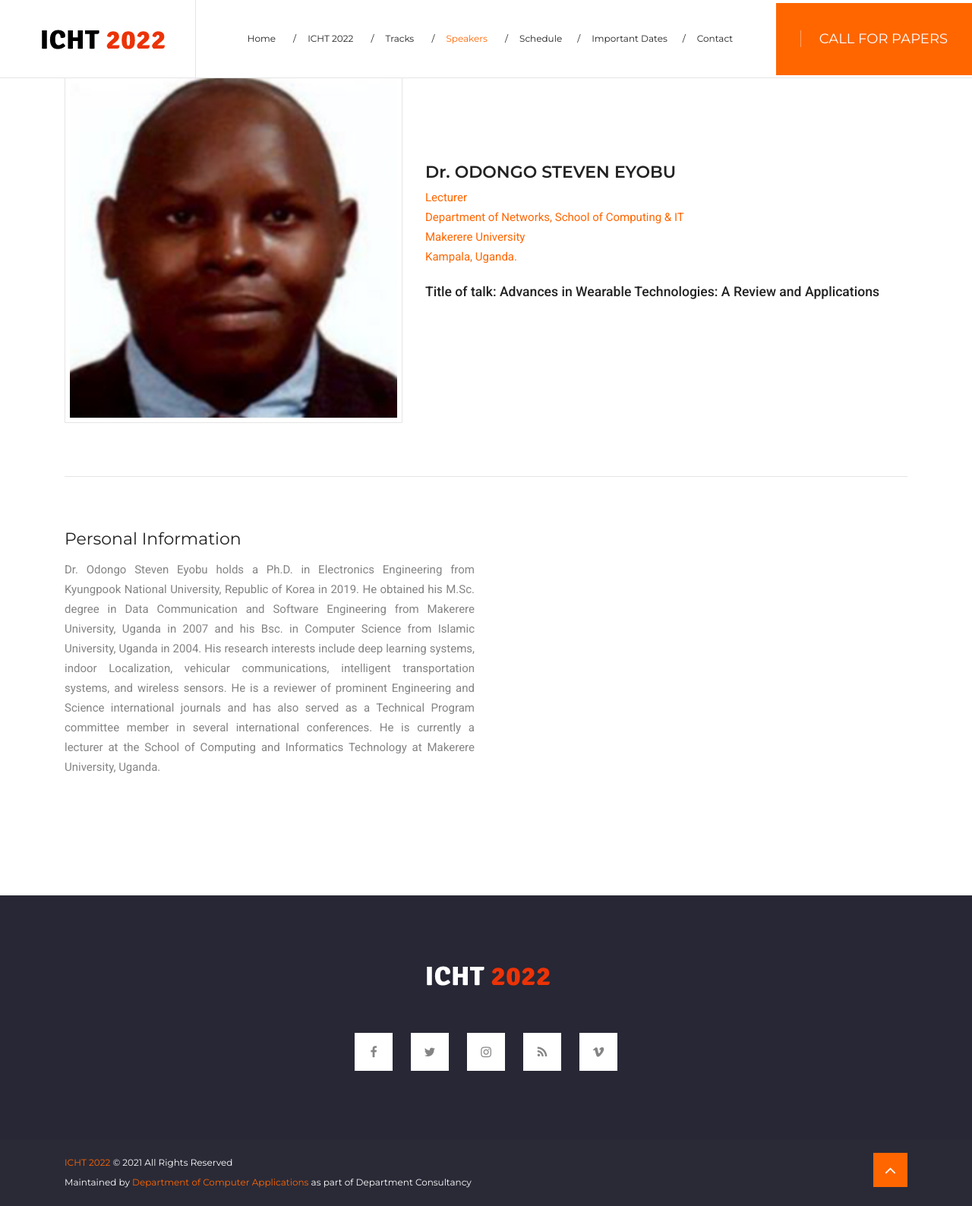
After one commit to sarangi/ICHT2022, a PHP site: page /t2sp2.php in a window 1280 px wide. The commit adds this page. Shown: the whole page at 76% size. Run offline with PHP 8.4, Linux system fonts and the light colour scheme; data that the repository does not hold is empty; some libraries are stand-ins or nearby versions.

Commit message:
Speaker Updation

```diff
--- a/about_us_4_4.php
+++ b/about_us_4_4.php
@@ -39,7 +39,7 @@
 										<li>Dr. Srinivasarao Yaragalla, Postdoctoral Researcher, Italian Institute of Technology (IIT), Via Morego 30, Genova, Italy.</li>
 										<li>Dr. Taha Nazir, Head, Microbiology and Molecular Biology Research Group, Forresdale Circle Mississauga, Canada.</li>
 										<li>Dr. Wafaa Abed Al Razzaq, Founder and President, International Organization of Creativity for Peace, London, UK.</li>
-										<li>Dr. Ziga Emersic, Teaching Assistant, Faculty of Computer & Information Science, Computer Vision Lab, University of Ljubljana, Slovenia.</li>
+										<li>Dr. Ziga Emersics, Teaching Assistant, Faculty of Computer & Information Science, Computer Vision Lab, University of Ljubljana, Slovenia.</li>
 										<li>Prof. (Dr.) Sabu Thomas, Vice Chancellor, Mahatma Gandhi University, Kottayam, Kerala, India.</li>
 										<li>Prof. (Dr.) K N Madhusoodanan, Vice Chancellor, Cochin University of Science and Technology, Kerala, India.</li>
 										<li>Prof. (Dr.) Dileep Kumar, Pro Vice Chancellor, Gopal Narayan Singh University, Bihar, India.</li>
--- a/speakers.php
+++ b/speakers.php
@@ -8,5 +8,6 @@ include 'header.php';?>
 <?php include 'speakers_details_2_4.php';?>
 <?php include 'speakers_details_2_5.php';?>
 <?php include 'speakers_details_2_6.php';?>
+<?php include 'speakers_details_2_7.php';?>
 <?php include 'speakers_details_3.php';?>
 <?php include 'footer.php';?>
--- /dev/null
+++ b/t2sp2.php
@@ -0,0 +1,53 @@
+<?php
+$speakers = 'active';
+include 'header.php';?>
+<section class="section single-speaker">
+	<div class="container">
+		<div class="block">
+			<div class="row">
+				<div class="col-lg-5 col-md-6 align-self-md-center">
+					<div class="image-block">
+						<img src="images/speakers/s_t2sp2.jpg" class="img-fluid" alt="speaker">
+					</div>
+				</div>
+				<div class="col-lg-7 col-md-6 align-self-center">
+					<div class="content-block">
+						<div class="name">
+							<h5>Dr. ODONGO STEVEN EYOBU</h5>
+						</div>
+						<div class="profession">
+							<p>
+								Lecturer<br>
+								Department of Networks, School of Computing & IT<br>
+								Makerere University<br>
+								Kampala, Uganda.
+							</p>
+						</div>
+						<div class="details">
+							<p >Title of talk: Advances in Wearable Technologies: A Review and Applications
+							<br>
+							</p>
+						</div>
+					</div>
+				</div>
+			</div>
+		</div>
+		<div class="block-2">
+			<div class="row">
+				<div class="col-md-6">
+					<div class="personal-info">
+						<h5>Personal Information</h5>
+                        <p>
+							Dr. Odongo Steven Eyobu holds a Ph.D. in Electronics Engineering from Kyungpook National University, Republic of Korea in 2019. He obtained his M.Sc. degree in Data Communication and Software Engineering from Makerere University, Uganda in 2007 and his Bsc. in Computer Science from Islamic University, Uganda in 2004. His research interests include deep learning systems, indoor Localization, vehicular communications, intelligent transportation systems, and wireless sensors. He is a reviewer of prominent Engineering and Science international journals and has also served as a Technical Program committee member in several international conferences. He is currently a lecturer at the School of Computing and Informatics Technology at Makerere University, Uganda.
+							<br>
+						</p>
+						<p>
+							<br>
+						</p>
+					</div>
+				</div>
+			</div>
+		</div>
+	</div>
+</section>
+<?php include 'footer.php';?>
```
Also changed, not shown: speakers_details_2_2.php (+13 -0 lines), speakers_details_2_7.php (+2 -38 lines), t7sp1.php (added, +53 -0 lines), images/speakers/s_t2sp2.jpg (added), images/speakers/s_t7sp1.jpg (added), images/speakers/t2sp2.jpg (added), images/speakers/t7sp1.jpg (added).
